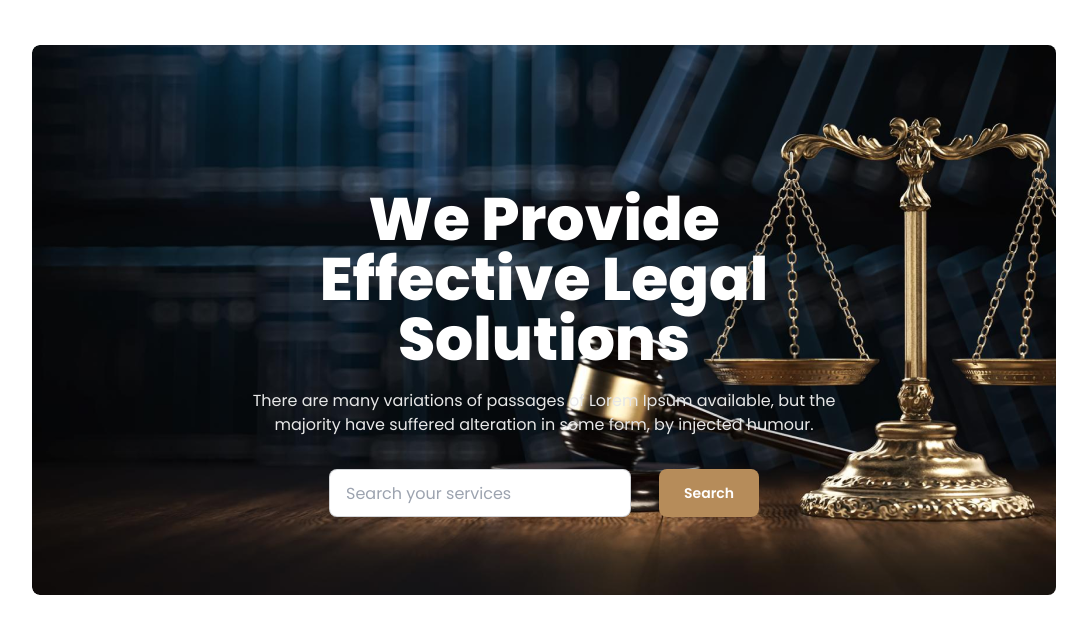
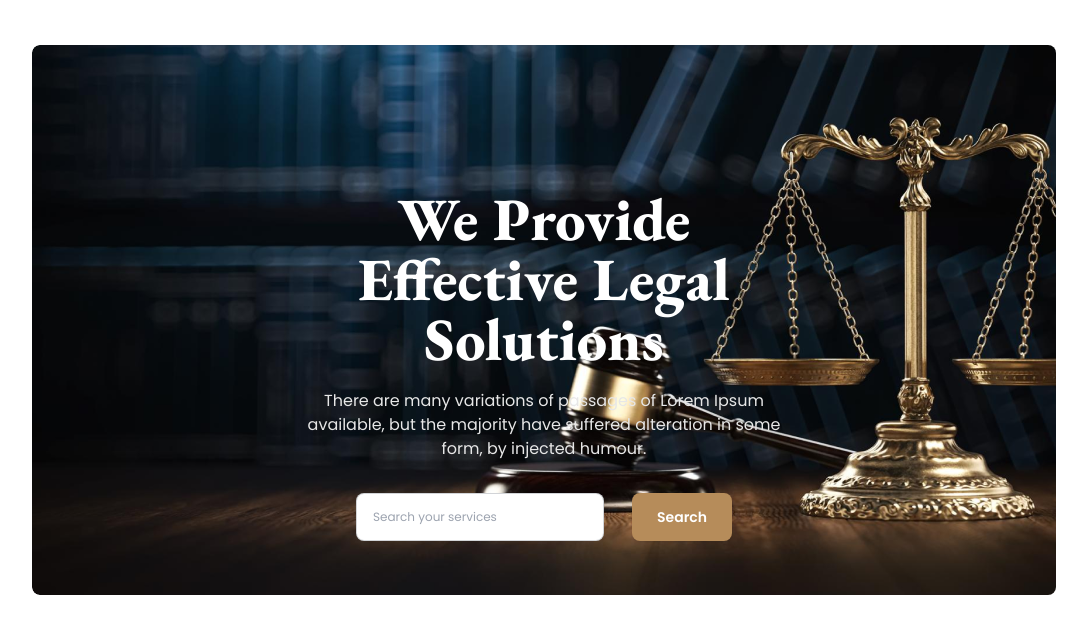
Before and after one commit to Ayesha10412/legal-solution-resources, a plain HTML site: page index.html in a window 1280 px wide. Shown: the part 127-760 px from the top of the page, without its empty margins (96-1183 px from the left). Drawn offline with nearby package versions, Linux system fonts and the light colour scheme.

Commit message:
added the updated part of banner section

```diff
--- a/index.html
+++ b/index.html
@@ -78,13 +78,13 @@
                   style="background-image: url(./images/banner.png); ">
 
                   <div class="hero-content text-neutral-content text-center">
-                    <div class="w-[60%] flex flex-col items-center justify-center mt-32 mb-5">
-                      <h1 class="mb-5 lg:text-6xl text-5xl  font-extrabold text-[#FFFFFF]">We Provide Effective  Legal Solutions</h1>
+                    <div class="w-[50%] flex flex-col items-center justify-center mt-32 mb-5">
+                      <h1 class="mb-5 lg:text-6xl text-5xl  font-extrabold text-[#FFFFFF] eb-font">We Provide Effective  Legal Solutions</h1>
                       <p class="mb-8 text-[#E7E7E7]">
                         There are many variations of passages of Lorem Ipsum available, but the majority have suffered alteration in some form, by injected humour.
                       </p>
 <div class="flex lg:flex-row  gap-3 flex-col items-center">
-    <input type="text" placeholder="Search your services" class="input input-bordered w-full max-w-xs" />
+    <input type="text" placeholder="Search your services" class="input input-bordered w-full max-w-xs text-xs" />
     <button class="btn border-none bg-[#B68C5A] text-white lg:ml-4 w-full max-w-[100px]">Search</button>
 </div>
                     </div>
```
